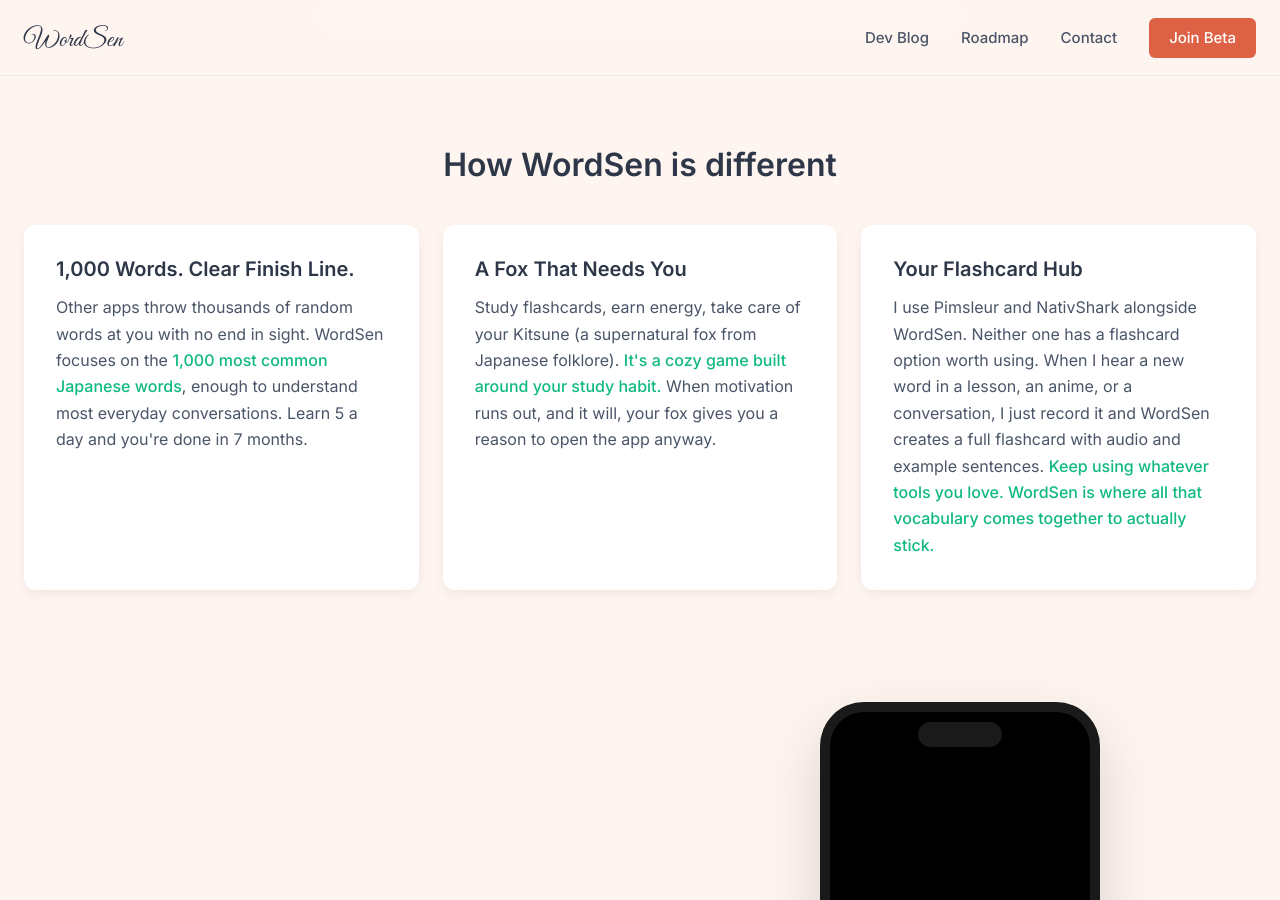
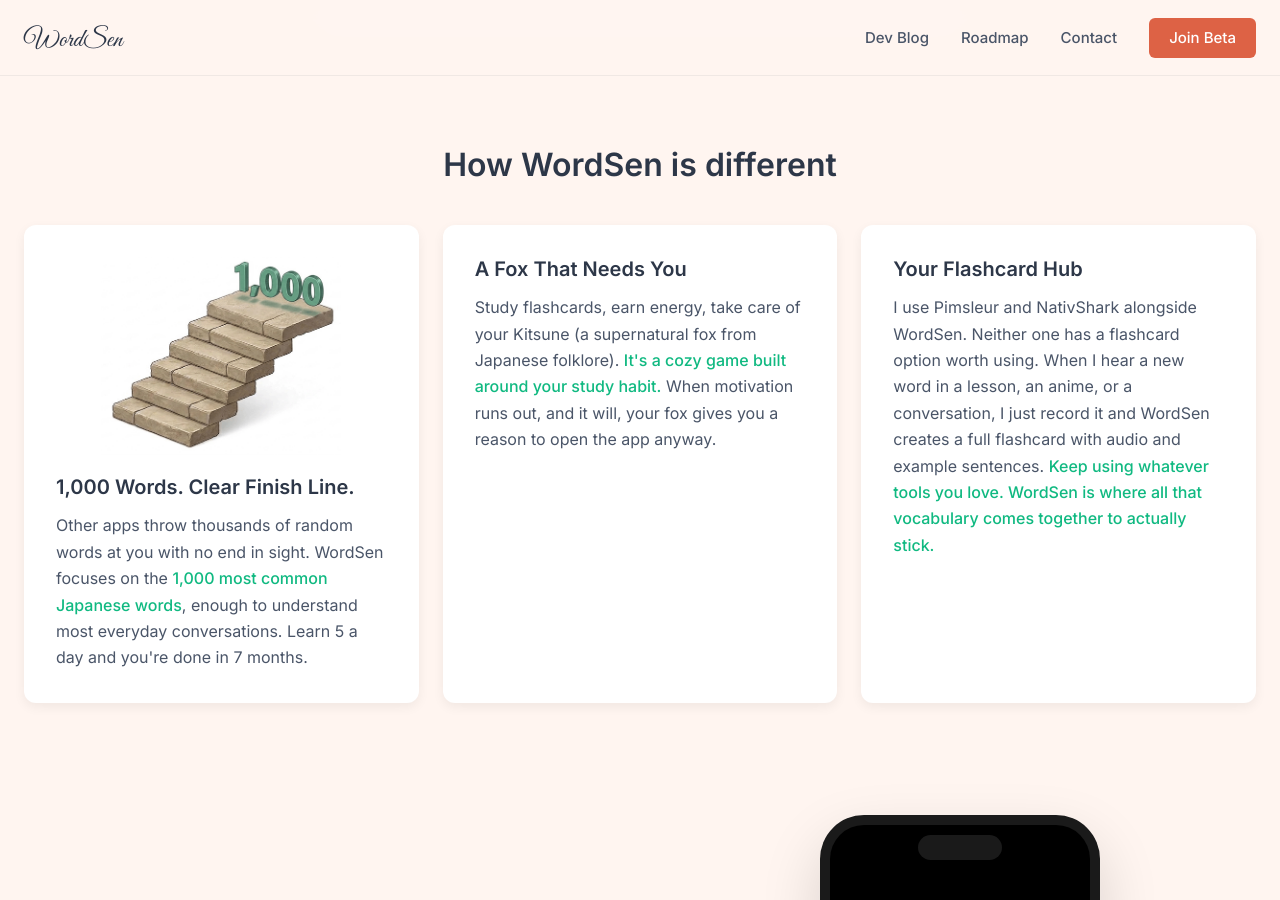
Before and after one commit to froghaiku/WordSenWebsite, a Jekyll site: the page built from index.markdown, in a window 1280 px wide and 900 px high, scrolled down 1746 px. Built offline with Jekyll 4.4.1, drawn with Linux system fonts in a browser that asks for light colours.

Commit message:
Add stairs illustration to "1,000 Words" feature card
Introduces a reusable .feature-card-image class (240px max-width,
centered, scales down responsively, 1.25rem bottom margin to title)
ready to receive the next two card illustrations.

Co-Authored-By: Claude Opus 4.7 (1M context) <noreply@anthropic.com>

```diff
--- a/_layouts/home.html
+++ b/_layouts/home.html
@@ -52,6 +52,7 @@ layout: default
         <h2 class="section-title">How WordSen is different</h2>
         <div class="features-grid">
             <div class="feature-card">
+                <img src="{{ '/assets/images/stairs.png' | relative_url }}" alt="Stairs climbing toward 1,000 words" class="feature-card-image">
                 <h3>1,000 Words. Clear Finish Line.</h3>
                 <p>Other apps throw thousands of random words at you with no end in sight. WordSen focuses on the <span class="highlight">1,000 most common Japanese words</span>, enough to understand most everyday conversations. Learn 5 a day and you're done in 7 months.</p>
             </div>
--- a/assets/css/main.css
+++ b/assets/css/main.css
@@ -437,6 +437,13 @@ main { padding-top: var(--header-height); }
 .feature-card:hover {
   transform: translateY(-3px);
   box-shadow: var(--shadow-lg);
+}
+.feature-card-image {
+  display: block;
+  max-width: 240px;
+  width: 100%;
+  height: auto;
+  margin: 0 auto 1.25rem;
 }
 .feature-card h3 { margin-bottom: 0.75rem; }
 .feature-card p {
```
Also changed, not shown: assets/images/stairs.png (added).
